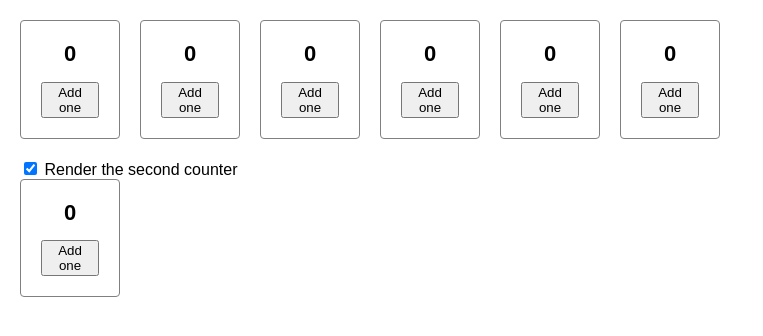
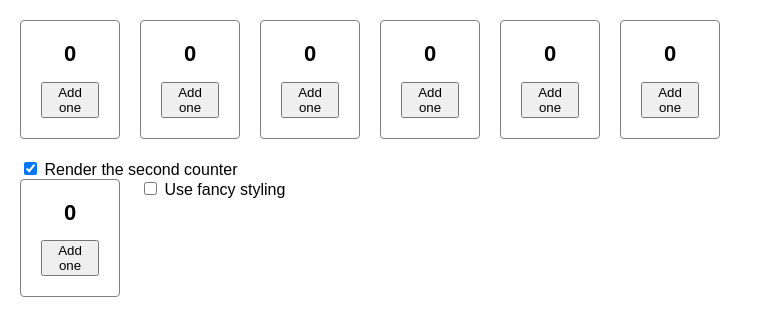
Before and after one commit to zelitosaide/react-js-course, a React (Create React App) app: page / in a window 1280 px wide. Shown: the top 336 px of the page, without its empty margins (0-763 px from the left). Built offline with nearby package versions, Linux system fonts and the light colour scheme.

Commit message:
Preserving and Resetting State

```diff
--- a/src/learn/learn-react/managing-state/preserving-and-resetting-state/index.js
+++ b/src/learn/learn-react/managing-state/preserving-and-resetting-state/index.js
@@ -21,6 +21,16 @@ function CounterContainer() {
   return (
     <div>
       {isFancy ? <Counter isFancy={true} /> : <Counter isFancy={false} />}
+      <label>
+        <input
+          type="checkbox"
+          checked={isFancy}
+          onChange={function (e) {
+            setIsFancy(e.target.checked);
+          }}
+        />{" "}
+        Use fancy styling
+      </label>
     </div>
   );
 }
```
